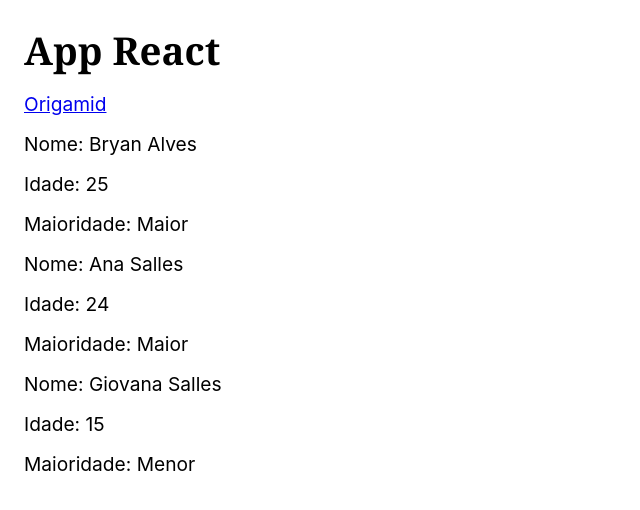
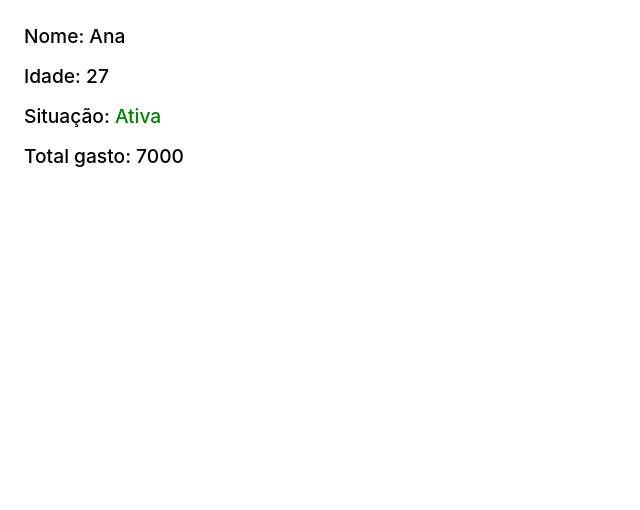
Before and after one commit to info-bryanalves/origamid-react, a React (Create React App) app: page / in a window 1280 px wide. Shown: the top 510 px of the page, without its empty margins (0-640 px from the left). Built offline with nearby package versions, Linux system fonts and the light colour scheme.

Commit message:
Aula 0208 - JSX 2

```diff
--- a/src/App.js
+++ b/src/App.js
@@ -1,39 +1,52 @@
 import React from 'react'
 
+const ana = {
+  name: 'Ana',
+  age: 27,
+  shopping: [
+    { name: 'Notebook', price: 'R$ 2500' },
+    { name: 'Geladeira', price: 'R$ 3000' },
+    { name: 'Smartphone', price: 'R$ 1500' },
+  ],
+  status: true,
+}
+
+const bryan = {
+  name: 'Bryan',
+  age: 25,
+  shopping: [
+    { name: 'Notebook', price: 'R$ 2500' },
+    { name: 'Geladeira', price: 'R$ 3000' },
+    { name: 'Smartphone', price: 'R$ 1500' },
+    { name: 'Guitarra', price: 'R$ 3500' },
+  ],
+  status: false,
+};
+
 const App = () => {
+  const { name, age, shopping, status } = ana;
 
-  const users = [
-    {
-      name: "Bryan Alves",
-      age: "25",
-    },
-    {
-      name: "Ana Salles",
-      age: "24",
-    },
-    {
-      name: "Giovana Salles",
-      age: "15",
-    },
-  ]
+  const values = shopping.map(({ price }) => {
+    return Number(price.replace('R$', ''))
+  })
 
-  const path = 'https://www.origamid.com/'
+  const total = values.reduce((accumulator, currentValue) => accumulator + currentValue)
 
   return (
-    <>
-      <h1>App React</h1>
-      <a href={path} target="_blank">Origamid</a>
-      {
-        users.map(({ name, age }) => {
-          return (
-            <>
-              <p>Nome: {name}</p>
-              <p>Idade: {age}</p>
-              <p>Maioridade: {age >= 18 ? 'Maior' : 'Menor'}</p>
-            </>
-          )
-        })}
-    </>
+    <div style={{ fontWeight: "500" }}>
+      <p>Nome: {name}</p>
+      <p>Idade: {age}</p>
+      <p>
+        Situação:{' '}
+        <span style={{color: status ? 'green' : 'red',}}>
+          {status ? 'Ativa' : 'Inativa'}
+        </span>
+      </p>
+      <p>Total gasto: {total}</p>
+      {total >= 10000 &&
+        <p>Você está gastando demais</p>
+      }
+    </div>
   );
 };
 
```
